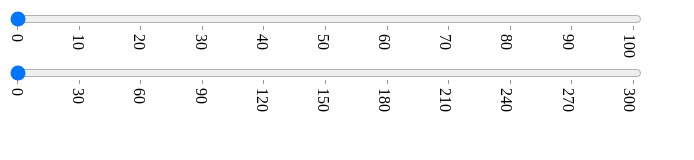
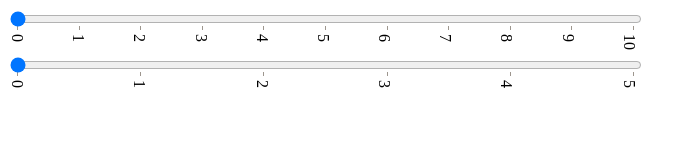
Before and after one commit to tristancurry/multiplines, a plain HTML site: page index.html in a window 1280 px wide. Shown: the whole page, without its empty margins (0-694 px from the left). Drawn offline with Linux system fonts and the light colour scheme.

Commit message:
make behaviour consistent with sketch
scale factor was being applied in wrong direction.
Also, the displayed numbers weren't correct to the concept

```diff
--- a/index.html
+++ b/index.html
@@ -27,7 +27,7 @@
 </head>
 <body>
     <div id="numberlines">
-        <input type="range" id="nl_static" list="values_static" value="0" step="any"/>
+        <input type="range" id="nl_static" list="values_static" value="0" step="any" max="10"/>
         <datalist id="values_static">
             <option value="0" label="0"></option>
             <option value="20" label="20"></option>
@@ -65,22 +65,23 @@
         //in the containing div would be a good way to set these up.
         //NB: there's a difference between input.value, and the input's HTML 'value' attribute
         nl_static.addEventListener('input', event => {
-            nl_dynamic.value = factor*nl_static.value;
+            nl_dynamic.value = (1/factor)*nl_static.value;
         });
 
         nl_dynamic.addEventListener('input', event => {
-            nl_static.value = (1/factor)*nl_dynamic.value;
+            nl_static.value = (factor)*nl_dynamic.value;
         });
 
 
         generateDataList(document.getElementById('values_static'));
-        generateDataList(document.getElementById('values_dynamic'), 10, 0, 300);
+        generateDataList(document.getElementById('values_dynamic'), 30, 0, 30);
+        updateScaleFactor(2);
 
         //this function does all the various things that need to happen whenever the scale factor is adjusted.
         function updateScaleFactor(n) {
             factor = n;
-            generateDataList(document.getElementById('values_dynamic'), 10, 0, factor*100);
-            nl_dynamic.setAttribute('max', factor*100);
+            generateDataList(document.getElementById('values_dynamic'), 10/factor, 0, parseInt(nl_static.getAttribute('max'))/factor);
+            nl_dynamic.setAttribute('max', parseInt(nl_static.getAttribute('max'))/factor);
             if(!divide) {
                 nl_static.dispatchEvent(new Event('input'));
             } else {
@@ -90,7 +91,7 @@
         }
 
         //this is used to generate the 'options' elements for the tick marks on each input range
-        function generateDataList (target, divisions_major = 10, min = 0, max = 100) {
+        function generateDataList (target, divisions_major = 10, min = 0, max = 10) {
             //clear existing option elements
             while (target.firstChild) {
                 target.removeChild(target.firstChild);
```
